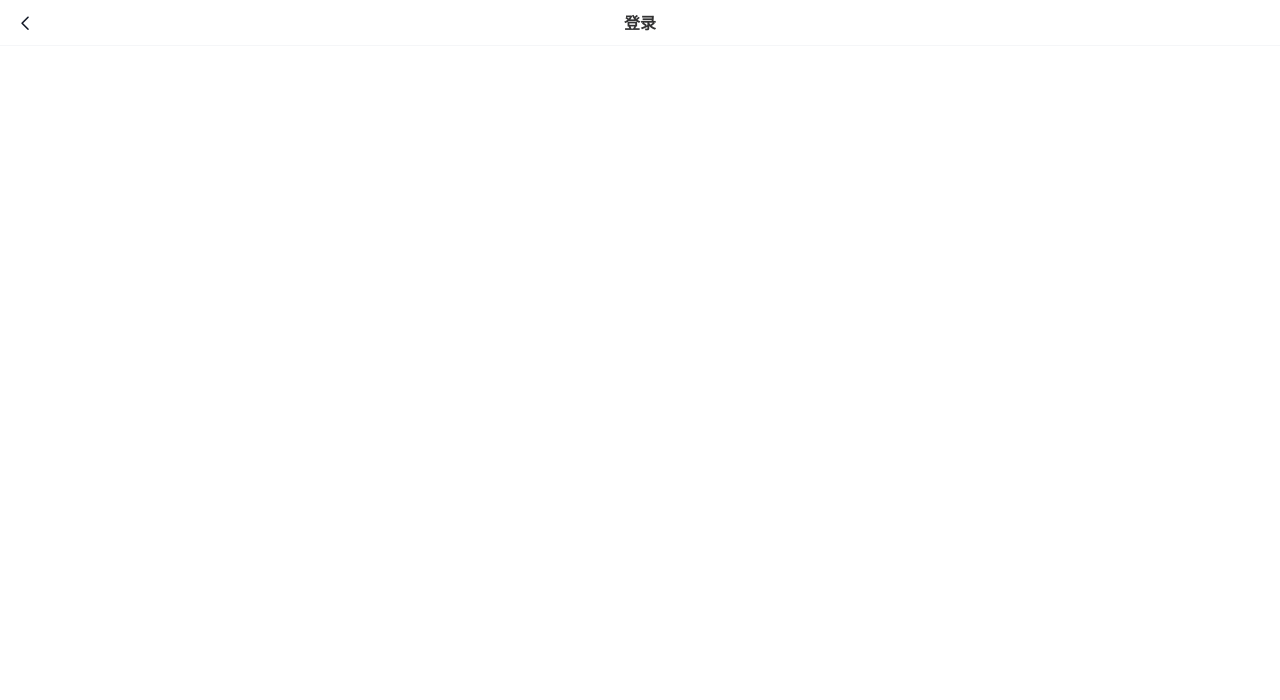
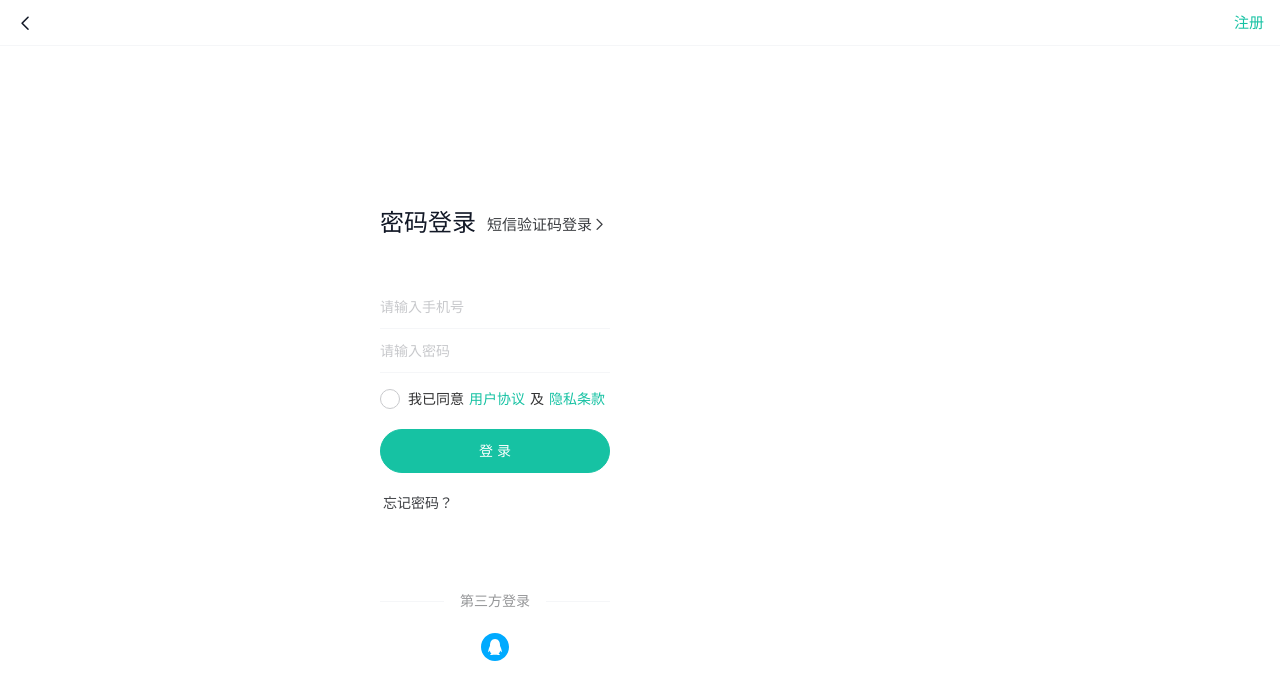
Before and after one commit to xiaojie125/patients-h5-100, a Vue app: page /login in a window 1280 px wide. Shown: the top 700 px of the page. Built offline with nearby package versions, Linux system fonts and the light colour scheme; the HTML template or start-up script is replaced by a standard one.

Commit message:
del: 删除vue工具，添加登陆布局

```diff
--- a/src/styles/main.scss
+++ b/src/styles/main.scss
@@ -16,3 +16,16 @@
   // 覆盖vant主体色
   --van-primary-color: var(--cp-primary);
 }
+
+// 全局样式
+body {
+  font-size: 14px;
+  color: var(--cp-text1);
+}
+a {
+  color: var(--cp-text2);
+}
+h1,h2,h3,h4,h5,h6,p,ul,ol {
+  margin: 0;
+  padding: 0;
+}
--- a/src/views/login.vue
+++ b/src/views/login.vue
@@ -1,13 +1,113 @@
 <template>
   <div class="login-page">
-    <cp-nav-bar title="登录"></cp-nav-bar>
+    <cp-nav-bar
+      right-text="注册"
+      @click-right="$router.push('/register')"
+    ></cp-nav-bar>
+    <!-- 头部 -->
+    <div class="login-head">
+      <h3>密码登录</h3>
+      <a href="javascript:;">
+        <span>短信验证码登录</span>
+        <van-icon name="arrow"></van-icon>
+      </a>
+    </div>
+    <!-- 表单 -->
+    <van-form autocomplete="off">
+      <van-field placeholder="请输入手机号" type="tel"></van-field>
+      <van-field placeholder="请输入密码" type="password"></van-field>
+      <div class="cp-cell">
+        <van-checkbox>
+          <span>我已同意</span>
+          <a href="javascript:;">用户协议</a>
+          <span>及</span>
+          <a href="javascript:;">隐私条款</a>
+        </van-checkbox>
+      </div>
+      <div class="cp-cell">
+        <van-button block round type="primary">登 录</van-button>
+      </div>
+      <div class="cp-cell">
+        <a href="javascript:;">忘记密码？</a>
+      </div>
+    </van-form>
+    <!-- 底部 -->
+    <div class="login-other">
+      <van-divider>第三方登录</van-divider>
+      <div class="icon">
+        <img src="@/assets/qq.svg" alt="" />
+      </div>
+    </div>
   </div>
 </template>
 
-<script setup lang="ts">
-defineOptions({
-  name: 'Login'
-})
-</script>
+<script setup lang="ts"></script>
 
-<style lang="scss" scoped></style>
+<style lang="scss" scoped>
+.login {
+  &-page {
+    padding-top: 46px;
+  }
+
+  &-head {
+    display: flex;
+    padding: 30px 30px 50px;
+    justify-content: space-between;
+    align-items: flex-end;
+    line-height: 1;
+
+    h3 {
+      font-weight: normal;
+      font-size: 24px;
+    }
+
+    a {
+      font-size: 15px;
+    }
+  }
+
+  &-other {
+    margin-top: 60px;
+    padding: 0 30px;
+
+    .icon {
+      display: flex;
+      justify-content: center;
+
+      img {
+        width: 36px;
+        height: 36px;
+        padding: 4px;
+      }
+    }
+  }
+}
+
+.van-form {
+  padding: 0 14px;
+
+  .cp-cell {
+    height: 52px;
+    line-height: 24px;
+    padding: 14px 16px;
+    box-sizing: border-box;
+    display: flex;
+    align-items: center;
+
+    .van-checkbox {
+      a {
+        color: var(--cp-primary);
+        padding: 0 5px;
+      }
+    }
+  }
+
+  .btn-send {
+    color: var(--cp-primary);
+
+    &.active {
+      color: rgba(22, 194, 163, 0.5);
+    }
+  }
+}
+</style>
--- a/vite.config.ts
+++ b/vite.config.ts
@@ -2,7 +2,6 @@ import { fileURLToPath, URL } from 'node:url'
 
 import { defineConfig } from 'vite'
 import vue from '@vitejs/plugin-vue'
-import vueDevTools from 'vite-plugin-vue-devtools'
 // 自动导入vant组件
 import Components from 'unplugin-vue-components/vite'
 import { VantResolver } from 'unplugin-vue-components/resolvers'
@@ -11,7 +10,6 @@ import { VantResolver } from 'unplugin-vue-components/resolvers'
 export default defineConfig({
   plugins: [
     vue(),
-    vueDevTools(),
     // 自动导入的插件，解析器可以是 vant element and-vue
     Components({
       dts: false,
```
Also changed, not shown: src/types/components.d.ts (added, +7 -0 lines), src/assets/qq.svg (added).
